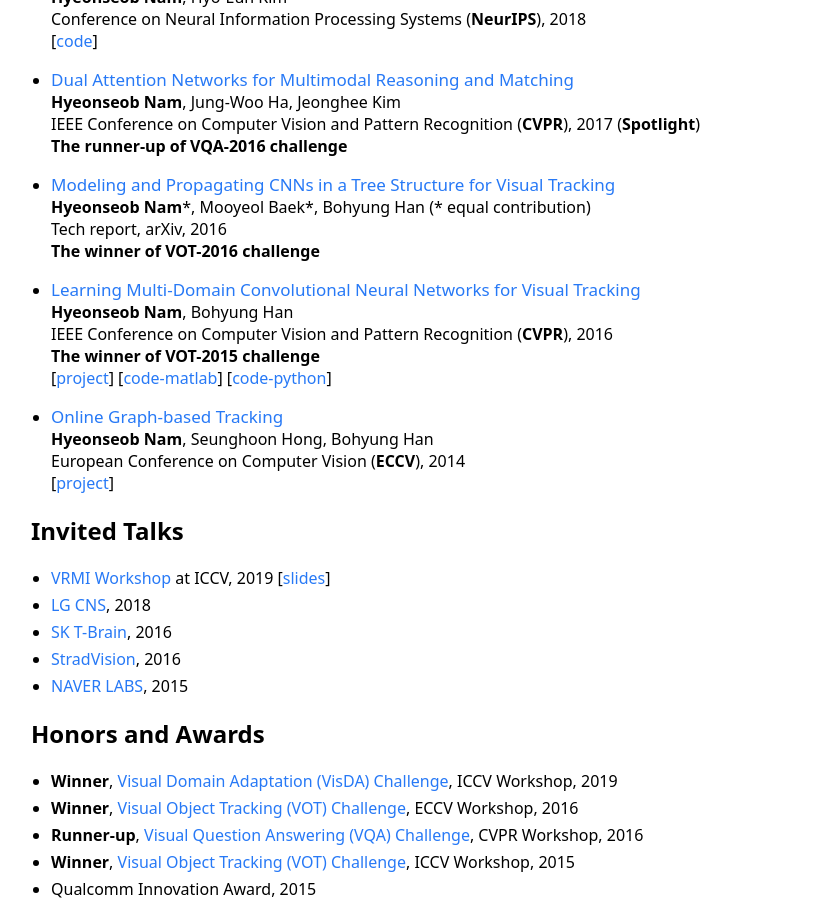
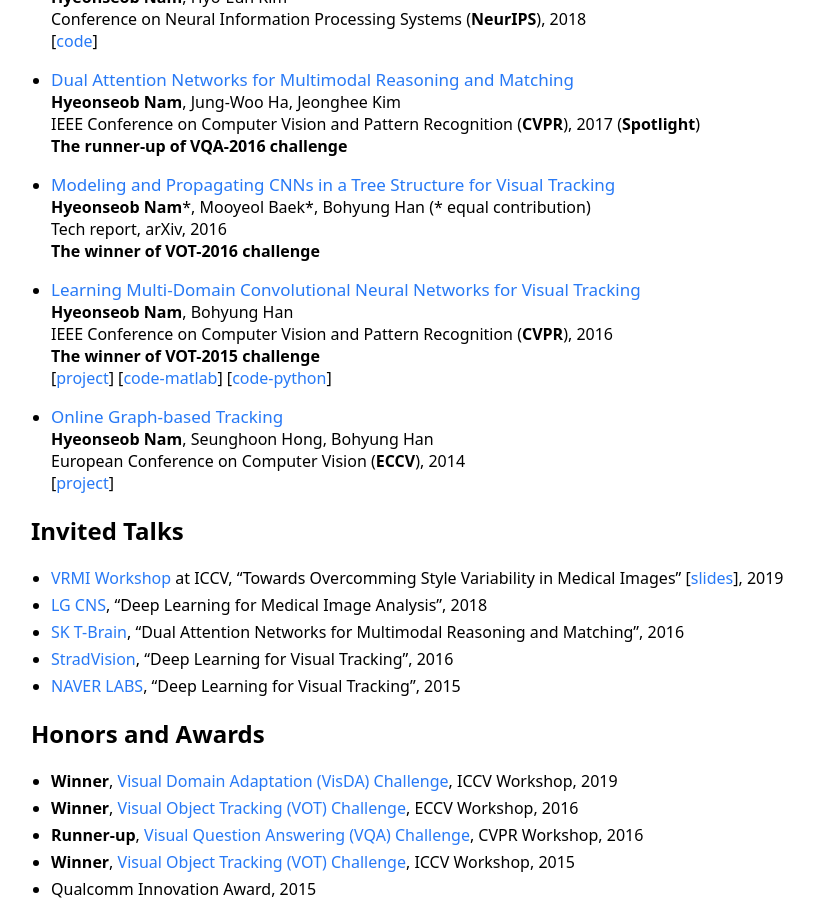
Before and after one commit to gholste/hyeonseobnam.github.io, a Jekyll site: the page built from index.md, in a window 1280 px wide and 900 px high, scrolled down 1197 px. Shown: the whole window, without its empty margins (199-1013 px from the left). Built offline with Jekyll 4.4.1, drawn with Linux system fonts in a browser that asks for light colours.

Commit message:
Update index.md

```diff
--- a/index.md
+++ b/index.md
@@ -69,11 +69,11 @@ My research interests include computer vision and deep learning with particular
 
 
 ## Invited Talks
-- [VRMI Workshop](https://sites.google.com/view/iccv19-vrmi) at ICCV, 2019 [[slides](https://drive.google.com/file/d/1aDhpjYnSTi_w4qJIo9Enj0Y6IleWWnz4/view?usp=sharing)]
-- [LG CNS](http://www.lgcns.com/LGCNS.GHP.Main/Etc/SiteMain), 2018
-- [SK T-Brain](https://www.skt.ai/index.do), 2016
-- [StradVision](https://www.stradvision.com/), 2016
-- [NAVER LABS](https://www.naverlabs.com/en/), 2015
+- [VRMI Workshop](https://sites.google.com/view/iccv19-vrmi) at ICCV, "Towards Overcomming Style Variability in Medical Images" [[slides](https://drive.google.com/file/d/1aDhpjYnSTi_w4qJIo9Enj0Y6IleWWnz4/view?usp=sharing)], 2019
+- [LG CNS](http://www.lgcns.com/LGCNS.GHP.Main/Etc/SiteMain), "Deep Learning for Medical Image Analysis", 2018
+- [SK T-Brain](https://www.skt.ai/index.do), "Dual Attention Networks for Multimodal Reasoning and Matching", 2016
+- [StradVision](https://www.stradvision.com/), "Deep Learning for Visual Tracking", 2016
+- [NAVER LABS](https://www.naverlabs.com/en/), "Deep Learning for Visual Tracking", 2015
 
 
 ## Honors and Awards
```
